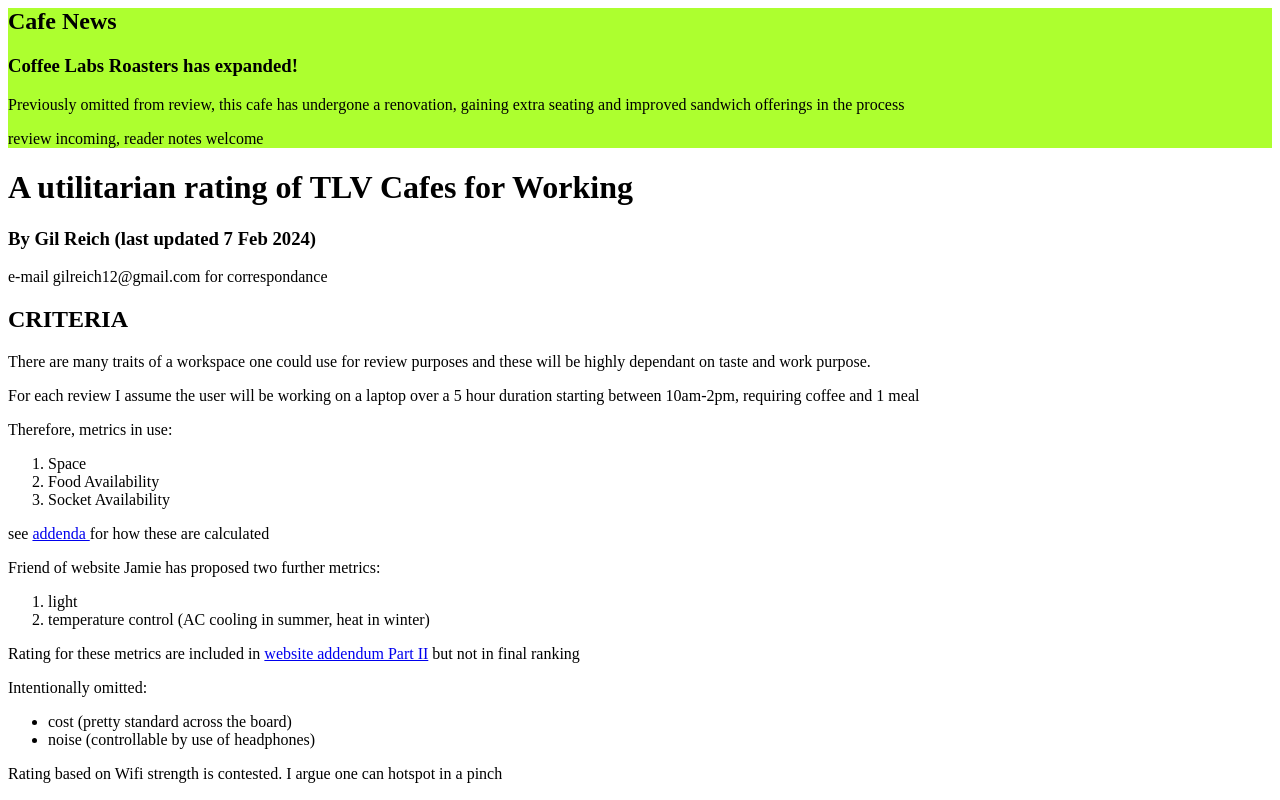
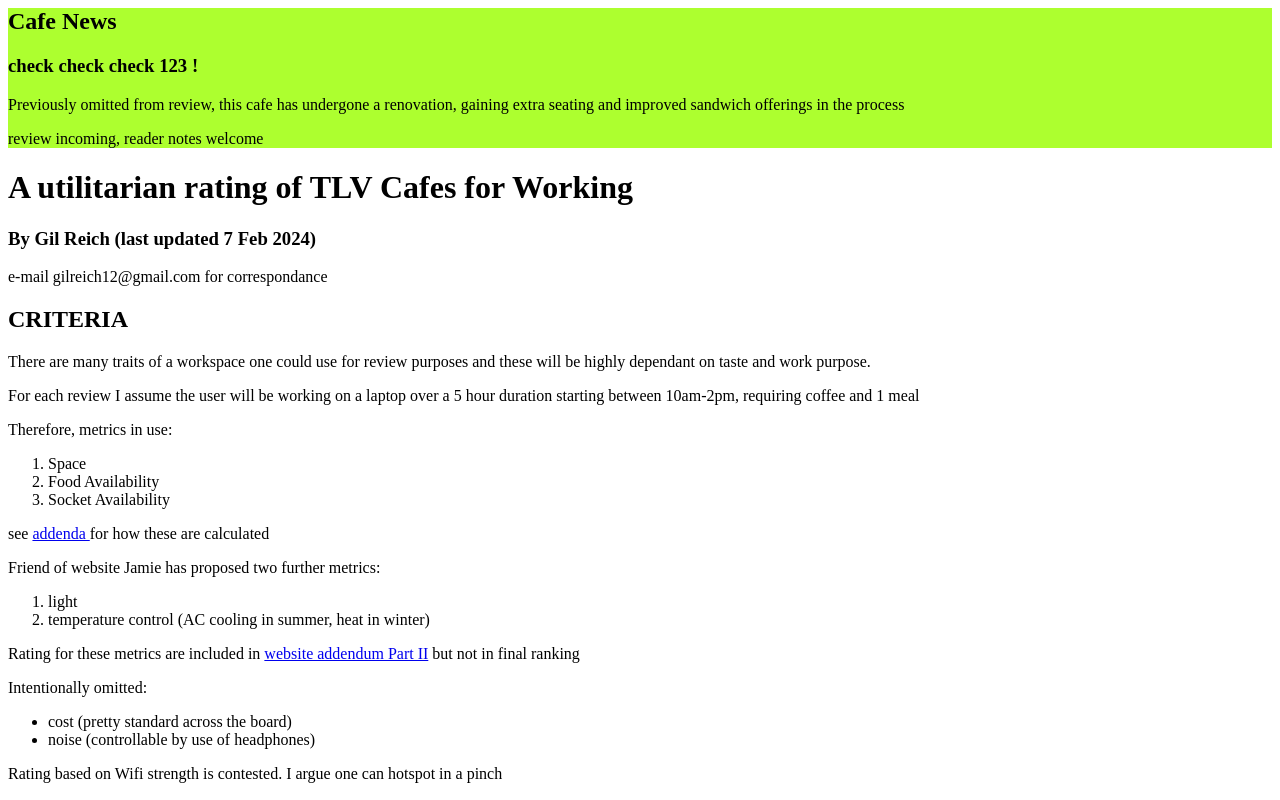
Before and after one commit to GILREICH1/GILREICH1.github.io, a plain HTML site: page index.html in a window 1280 px wide. Shown: the top 800 px of the page. Drawn offline with Linux system fonts and the light colour scheme.

Commit message:
Update index.html

```diff
--- a/index.html
+++ b/index.html
@@ -15,7 +15,8 @@
 <body>
 <div class="news-banner" style="background-color: greenyellow;">
     <h2>Cafe News</h2>
-    <h3>Coffee Labs Roasters has expanded!</h3>
+    <h3>check check check 123
+    !</h3>
     <p>Previously omitted from review, this cafe has undergone a renovation, gaining extra seating and improved sandwich
         offerings in the process</p>
     <p>review incoming, reader notes welcome</p>
```
